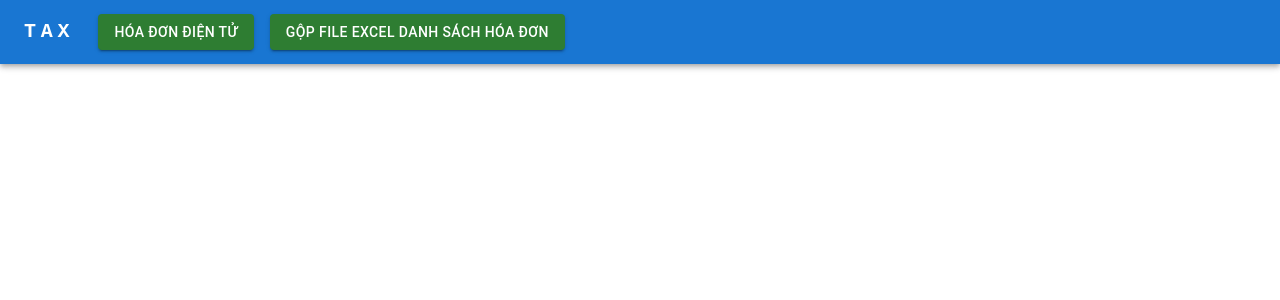
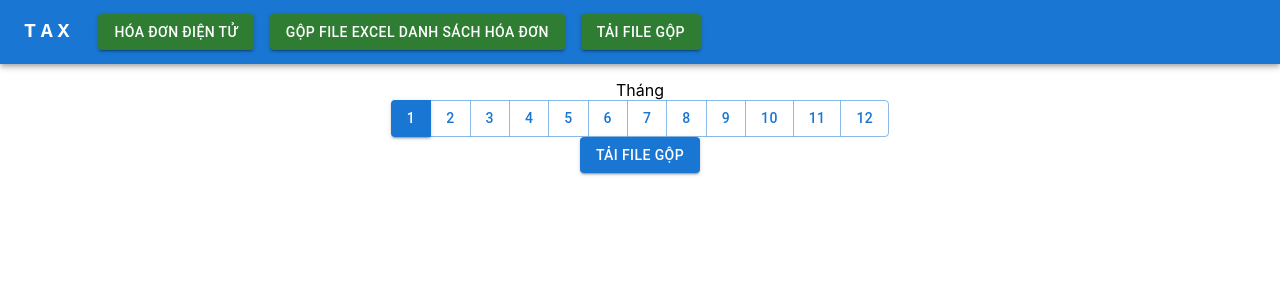
Before and after one commit to LYSAYHOI/tax-management, a React (Create React App) app: page /invoices-list in a window 1280 px wide. Shown: the top 300 px of the page. Built offline with nearby package versions, Linux system fonts and the light colour scheme.

Commit message:
add download all type of invoice in excel

```diff
--- a/src/App.tsx
+++ b/src/App.tsx
@@ -5,6 +5,7 @@ import InvoiceManagementComponent from "./component/invoice/InvoiceManagement.co
 import LoginComponent from "./component/login/Login.component";
 import AppBarComponent from "./component/appbar/AppBar.component";
 import ExcelInvoiceMergeComponent from "./component/invoicefilemerge/ExcelInvoiceMerge.component";
+import InvoiceFileListComponent from "./component/invoicefilelist/InvoiceFileList.component";
 
 export default function App() {
   const checkAccessToken = () => {
@@ -32,6 +33,10 @@ export default function App() {
             path="/invoices-excel-merge"
             element={<ExcelInvoiceMergeComponent />}
           ></Route>
+          <Route
+            path="/invoices-list"
+            element={<InvoiceFileListComponent />}
+          ></Route>
         </Routes>
       </div>
     </>
--- a/src/component/appbar/AppBar.component.tsx
+++ b/src/component/appbar/AppBar.component.tsx
@@ -15,6 +15,10 @@ export default function AppBarComponent() {
     {
       display: "Gộp File Excel Danh Sách Hóa Đơn",
       link: "/invoices-excel-merge",
+    },
+    {
+      display: "Tải File gộp",
+      link: "/invoices-list",
     },
   ];
   return (
--- /dev/null
+++ b/src/component/invoicefilelist/InoviceFileList.style.css
@@ -0,0 +1,9 @@
+.container {
+    display: flex;
+    flex-direction: column;
+    align-items: center;
+}
+
+.download-file {
+    margin-top: 5rem;
+}
--- /dev/null
+++ b/src/component/invoicefilelist/InvoiceFileList.component.tsx
@@ -0,0 +1,115 @@
+import { Button, ButtonGroup } from "@mui/material";
+import "./InoviceFileList.style.css";
+import { downloadInvoiceMergedFileList } from "../../service/MergeFileService";
+import { useState } from "react";
+
+export default function InvoiceFileListComponent() {
+  const [selectedMonth, setSelectedMonth] = useState<number>(1);
+
+  const downloadFile = (fileContent: any, filename: string) => {
+    const blob = new Blob([fileContent]);
+    const url = URL.createObjectURL(blob);
+    const link = document.createElement("a");
+    link.href = url;
+    link.download = filename;
+    document.body.appendChild(link);
+    link.click();
+    document.body.removeChild(link);
+  };
+
+  const selectMonth = (month: number) => {
+    setSelectedMonth(month);
+  };
+
+  const downloadMergedFile = async () => {
+    const file = await downloadInvoiceMergedFileList(selectedMonth);
+    downloadFile(file.data, "mergedFile.xlsx");
+  };
+
+  return (
+    <div className="container">
+      <span className="month-span">Tháng</span>
+      <ButtonGroup variant="outlined">
+        <Button
+          onClick={() => selectMonth(1)}
+          variant={selectedMonth === 1 ? "contained" : "outlined"}
+        >
+          1
+        </Button>
+        <Button
+          onClick={() => selectMonth(2)}
+          variant={selectedMonth === 2 ? "contained" : "outlined"}
+        >
+          2
+        </Button>
+        <Button
+          onClick={() => selectMonth(3)}
+          variant={selectedMonth === 3 ? "contained" : "outlined"}
+        >
+          3
+        </Button>
+        <Button
+          onClick={() => selectMonth(4)}
+          variant={selectedMonth === 4 ? "contained" : "outlined"}
+        >
+          4
+        </Button>
+        <Button
+          onClick={() => selectMonth(5)}
+          variant={selectedMonth === 5 ? "contained" : "outlined"}
+        >
+          5
+        </Button>
+        <Button
+          onClick={() => selectMonth(6)}
+          variant={selectedMonth === 6 ? "contained" : "outlined"}
+        >
+          6
+        </Button>
+        <Button
+          onClick={() => selectMonth(7)}
+          variant={selectedMonth === 7 ? "contained" : "outlined"}
+        >
+          7
+        </Button>
+        <Button
+          onClick={() => selectMonth(8)}
+          variant={selectedMonth === 8 ? "contained" : "outlined"}
+        >
+          8
+        </Button>
+        <Button
+          onClick={() => selectMonth(9)}
+          variant={selectedMonth === 9 ? "contained" : "outlined"}
+        >
+          9
+        </Button>
+        <Button
+          onClick={() => selectMonth(10)}
+          variant={selectedMonth === 10 ? "contained" : "outlined"}
+        >
+          10
+        </Button>
+        <Button
+          onClick={() => selectMonth(11)}
+          variant={selectedMonth === 11 ? "contained" : "outlined"}
+        >
+          11
+        </Button>
+        <Button
+          onClick={() => selectMonth(12)}
+          variant={selectedMonth === 12 ? "contained" : "outlined"}
+        >
+          12
+        </Button>
+      </ButtonGroup>
+      <Button
+        className="download-file"
+        onClick={downloadMergedFile}
+        variant="contained"
+      >
+        Tải File Gộp
+      </Button>
+    </div>
+  );
+}
--- a/src/service/MergeFileService.ts
+++ b/src/service/MergeFileService.ts
@@ -1,8 +1,12 @@
 import { ENDPOINT } from "../util/Constant"
-import { GetFileWithFormData } from "../util/HttpRequest"
+import { GetFile, GetFileWithFormData } from "../util/HttpRequest"
 
 export const mergeFile = (files: File[]) => {
     const formData = new FormData();
     files.forEach(file => formData.append('files', file));
     return GetFileWithFormData(ENDPOINT.EXCEL_MERGE.MERGE, formData)
 }
+
+export const downloadInvoiceMergedFileList = (month: number) => {
+    return GetFile(ENDPOINT.INVOICE.MERGE_FILE, {month})
+}
--- a/src/util/Constant.ts
+++ b/src/util/Constant.ts
@@ -5,6 +5,9 @@ const ENDPOINT = {
   },
   EXCEL_MERGE: {
     MERGE: "/excel-merge"
+  },
+  INVOICE: {
+    MERGE_FILE: "/invoice/merge-list"
   }
 
 };
```
